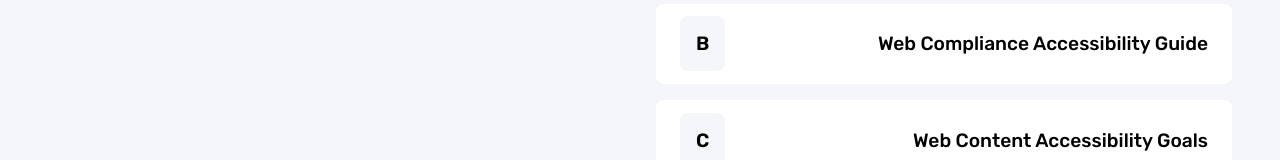
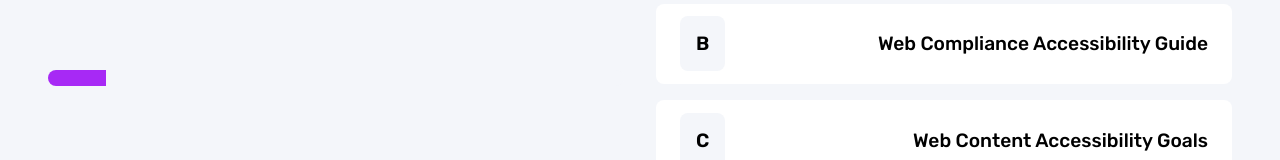
Before and after one commit to Kendrick-Oppong/quiz-master, a React (Vite) app: page /subject/Accessibility in a window 1280 px wide. Shown: the part 237-397 px from the top of the page. Built offline with nearby package versions, Linux system fonts and the light colour scheme.

Commit message:
add progress bar

```diff
--- /dev/null
+++ b/src/components/ProgressBar.tsx
@@ -0,0 +1,29 @@
+import styled from "styled-components";
+
+interface ProgressBarProps {
+  progress: number;
+}
+
+const ProgressBarContainer = styled.div`
+  margin-top: 5rem;
+  width: 100%;
+  background-color: ${(props) => props.theme.lightGrey};
+  border-radius: 1rem;
+  overflow: hidden;
+
+`;
+
+const ProgressBarFill = styled.div<{ progress: number }>`
+  width: ${(props) => props.progress}%;
+  background-color: ${(props) => props.theme.purple};
+  height: 1rem;
+  transition: width 0.3s ease-in-out;
+`;
+
+export const ProgressBar: React.FC<ProgressBarProps> = ({ progress }) => {
+  return (
+    <ProgressBarContainer>
+      <ProgressBarFill progress={progress} />
+    </ProgressBarContainer>
+  );
+};
--- /dev/null
+++ b/src/components/index.ts
@@ -0,0 +1 @@
+export { ProgressBar } from "./ProgressBar";
--- a/src/pages/questions/Questions.tsx
+++ b/src/pages/questions/Questions.tsx
@@ -11,11 +11,13 @@ import {
 import { Main } from "../../styles/common";
 import { CircleCheck, CircleX } from "lucide-react";
 import { useListNavigation } from "../../hooks/useListNavigation";
+import { ProgressBar } from "../../components";
 
 interface isActiveProp {
   isActive: boolean;
   isHovered: boolean;
 }
+
 const QuestionHeader = styled.p`
   font-size: 1.3rem;
   margin-top: 2rem;
@@ -159,6 +161,8 @@ export const Questions = () => {
   }
 
   const currentQuestion = quiz.questions[currentQuestionIndex];
+  const progress = ((currentQuestionIndex + 1) / quiz.questions.length) * 100;
+  const isLastQuestion = currentQuestionIndex === quiz.questions.length - 1;
 
   return (
     <Main>
@@ -167,6 +171,9 @@ export const Questions = () => {
           Question {currentQuestionIndex + 1} of {quiz.questions.length}
         </QuestionHeader>
         <Question>{currentQuestion.question}</Question>
+
+        {/* Progress bar */}
+        <ProgressBar progress={progress} />
       </div>
       <div>
         <OptionsContainer>
@@ -220,7 +227,11 @@ export const Questions = () => {
           })}
         </OptionsContainer>
         <SubmitButton onClick={showAnswer ? handleNextQuestion : handleSubmit}>
-          {showAnswer ? "Next Question" : "Submit Answer"}
+          {showAnswer
+            ? isLastQuestion
+              ? "View Score"
+              : "Next Question"
+            : "Submit Answer"}
         </SubmitButton>
         {errorMessage && (
           <ErrorMessage>
```
